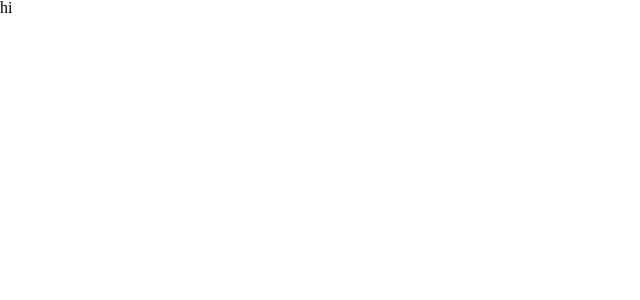
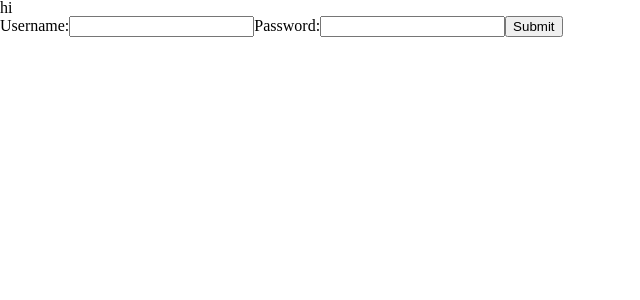
Before and after one commit to daria425/clearwave-cms, a React (Vite) app: page / in a window 1280 px wide. Shown: the top 300 px of the page, without its empty margins (0-640 px from the left). Built offline with nearby package versions, Linux system fonts and the light colour scheme; no server answers.

Commit message:
Create hook to fetch all posts from api

```diff
--- a/package.json
+++ b/package.json
@@ -11,6 +11,7 @@
     "test": "vitest"
   },
   "dependencies": {
+    "jwt-decode": "^3.1.2",
     "react": "^18.2.0",
     "react-dom": "^18.2.0",
     "react-router-dom": "^6.16.0"
--- a/src/App.jsx
+++ b/src/App.jsx
@@ -1,13 +1,55 @@
-import Index from "./pages";
+import Index from "./pages/Index/Index";
+import { useData } from "./Hooks";
 import { BrowserRouter, Routes, Route } from "react-router-dom";
+import { useState, useEffect } from "react";
+import { createContext } from "react";
+import Dashboard from "./pages/Dashboard/Dashboard";
+
+export const appContext = createContext({
+  blogPosts: [],
+  accessToken: "",
+  refreshToken: "",
+  updateAccessToken: () => {},
+  updateRefreshToken: () => {},
+});
 
 function App() {
+  const [accessToken, setAccessToken] = useState("");
+  const [refreshToken, setRefreshToken] = useState("");
+  const { data, error, isLoading } = useData("api/posts");
+  const [blogPosts, setBlogPosts] = useState([]);
+  useEffect(() => {
+    if (!isLoading) {
+      setBlogPosts(data);
+    }
+  }, [data, isLoading]);
+  function updateAccessToken(newToken) {
+    setAccessToken(newToken);
+  }
+  function updateRefreshToken(newToken) {
+    setRefreshToken(newToken);
+  }
+
   return (
-    <BrowserRouter>
-      <Routes>
-        <Route path="/" element={<Index />} />
-      </Routes>
-    </BrowserRouter>
+    <appContext.Provider
+      value={{
+        blogPosts,
+        accessToken,
+        refreshToken,
+        updateAccessToken,
+        updateRefreshToken,
+      }}
+    >
+      <BrowserRouter>
+        <Routes>
+          <Route path="/" element={<Index />} />
+          <Route
+            path="/dashboard"
+            element={<Dashboard isLoading={isLoading} />}
+          />
+        </Routes>
+      </BrowserRouter>
+    </appContext.Provider>
   );
 }
 
--- /dev/null
+++ b/src/Hooks.js
@@ -0,0 +1,41 @@
+import { useState } from "react";
+import { useEffect } from "react";
+
+function useData(query) {
+  const [error, setError] = useState(false);
+  const [data, setData] = useState([]);
+  const [isLoading, setIsLoading] = useState(true);
+  useEffect(() => {
+    let ignore = false;
+
+    async function startFetching() {
+      try {
+        const json = await fetch(
+          `https://blog-api-production-f4a3.up.railway.app/${query}`
+        );
+        const data = await json.json();
+        if (!ignore) {
+          console.log(data);
+          setData(data);
+          setError(false);
+        }
+      } catch (err) {
+        console.log(err);
+        setError(true);
+      } finally {
+        if (!ignore) {
+          setIsLoading(false); // Set isLoading to false regardless of success or error
+        }
+      }
+    }
+
+    startFetching();
+
+    return () => {
+      ignore = true;
+    };
+  }, [query]);
+  return { data, error, isLoading };
+}
+
+export { useData };
--- /dev/null
+++ b/src/pages/Dashboard/Dashboard.jsx
@@ -0,0 +1,18 @@
+import { useContext } from "react";
+import { appContext } from "../../App";
+import BlogCard from "./components/BlogCard";
+export default function Dashboard({ isLoading }) {
+  const { blogPosts } = useContext(appContext);
+  if (!isLoading) {
+    console.log(blogPosts);
+  }
+  return (
+    <>
+      {isLoading ? (
+        <p>Loading...</p> // Display a loading message or spinner while loading
+      ) : (
+        blogPosts.map((post) => <BlogCard key={post._id} post={post} />)
+      )}
+    </>
+  );
+}
--- /dev/null
+++ b/src/pages/Dashboard/components/BlogCard.jsx
@@ -0,0 +1,11 @@
+export default function BlogCard({ post }) {
+  return (
+    <div role="article" key={post._id}>
+      <h2>Title:{post.title}</h2>
+      <p>Category:{post.category.name}</p>
+      <p>{post.createdAt}</p>
+      <button>Edit</button>
+      <button>Delete</button>
+    </div>
+  );
+}
--- a/src/pages/index.jsx
+++ b/src/pages/Index/Index.jsx
@@ -1,7 +1,10 @@
+import LoginForm from "./components/LoginForm";
+
 export default function Index() {
   return (
     <>
       <h1>hi</h1>
+      <LoginForm />
     </>
   );
 }
--- /dev/null
+++ b/src/pages/Index/components/LoginForm.jsx
@@ -0,0 +1,83 @@
+import { useState } from "react";
+import { useContext } from "react";
+import { appContext } from "../../../App";
+import { useNavigate } from "react-router-dom";
+export default function LoginForm() {
+  const nav = useNavigate();
+  const { updateAccessToken, updateRefreshToken } = useContext(appContext);
+  const [username, setUsername] = useState("");
+  const [password, setPassword] = useState("");
+  const [successfulLogin, setSuccessfulLogin] = useState(false);
+  function handleUsernameChange(e) {
+    setUsername(e.target.value);
+  }
+  function handlePasswordChange(e) {
+    setPassword(e.target.value);
+  }
+  async function handleSubmit(e) {
+    e.preventDefault();
+
+    try {
+      const response = await fetch(
+        "https://blog-api-production-f4a3.up.railway.app/api/login",
+        {
+          method: "POST",
+          headers: {
+            "Content-Type": "application/json",
+          },
+          body: JSON.stringify({ username, password }),
+        }
+      );
+
+      if (!response.ok) {
+        console.log(response);
+        throw new Error("Network response was not ok");
+      }
+
+      const data = await response.json();
+      console.log("Server response:", data);
+      // Handle the response data as needed
+      //get token
+      const { accessToken, refreshToken } = data;
+      updateAccessToken(accessToken);
+      updateRefreshToken(refreshToken);
+      setSuccessfulLogin(true);
+      nav("/dashboard");
+    } catch (error) {
+      console.error("Error:", error.message);
+      // Handle errors
+    }
+  }
+  return (
+    <form
+      onSubmit={(e) => {
+        handleSubmit(e);
+      }}
+    >
+      <label htmlFor="username">Username:</label>
+      <input
+        type="text"
+        id="username"
+        name="username"
+        value={username}
+        onChange={(e) => {
+          handleUsernameChange(e);
+        }}
+        required
+      />
+      <label htmlFor="password">Password:</label>
+      <input
+        type="password"
+        id="password"
+        name="password"
+        value={password}
+        onChange={(e) => {
+          handlePasswordChange(e);
+        }}
+        required
+      />
+
+      <button type="submit">Submit</button>
+    </form>
+  );
+}
--- a/vite.config.js
+++ b/vite.config.js
@@ -7,6 +7,6 @@ export default defineConfig({
   test: {
     globals: true,
     environment: "jsdom",
-    setupFiles: "./src/tests/setup.js",
+    setupFiles: "./setup.js",
   },
 });
```
Also changed, not shown: secret.txt (added), setup.js (renamed from src/tests/setup.js), 1 other file (tests, documents, lock files or other folders).
